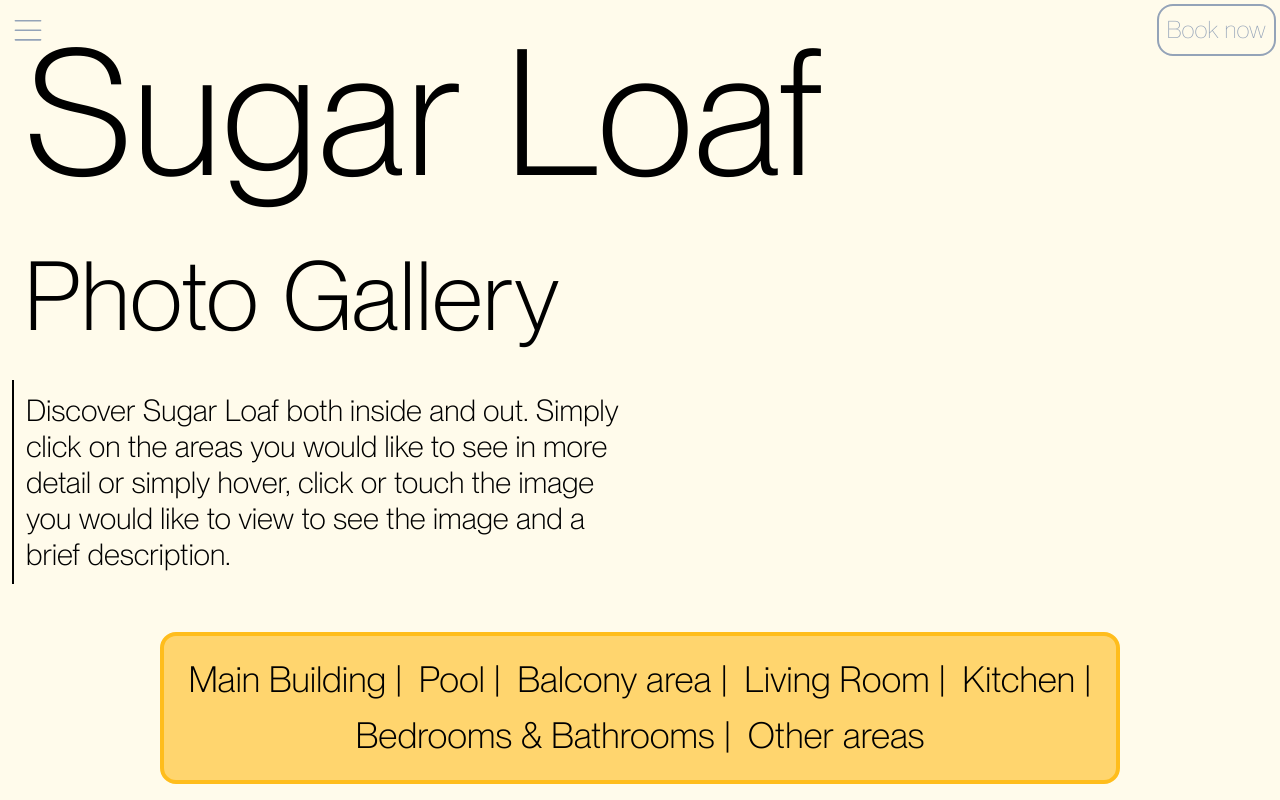
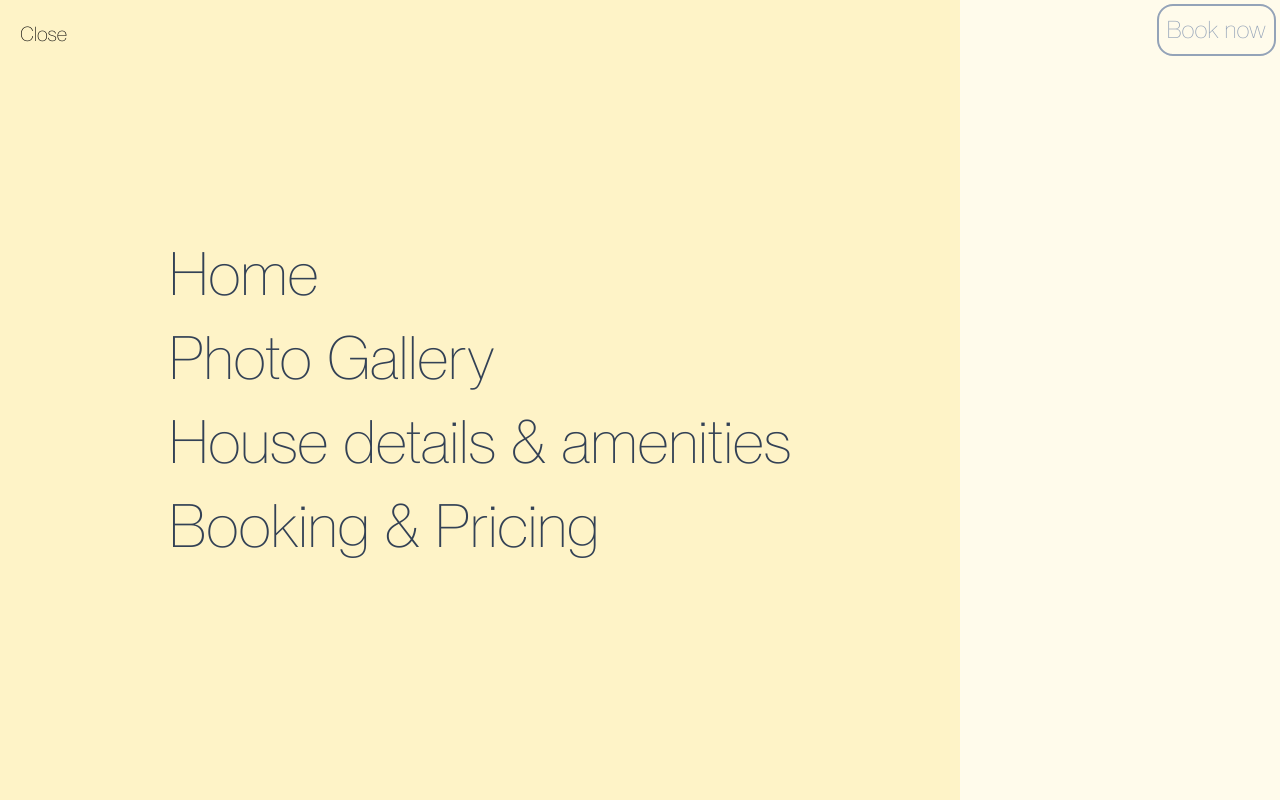
Before and after one commit to Peggy535/SugarLoaf, a Nuxt app: page /gallery in a window 1280 px wide. Both pictures are taken after a click on the icon 28 px from the left and 30 px from the top of the page. Shown: the top 800 px of the page. Built offline with nearby package versions, Linux system fonts and the light colour scheme.

Commit message:
Menu opening and closing using gsap done

```diff
--- a/components/nav.vue
+++ b/components/nav.vue
@@ -1,13 +1,80 @@
 <script setup>
 import { gsap } from "gsap";
+import { CSSPlugin } from "gsap/CSSPlugin";
 import MenuIcon from "./menuIcon.vue";
+
+onMounted(() => {
+  gsap.registerPlugin(CSSPlugin);
+  gsap.set(".menu", { autoAlpha: 0, xPercent: -100 });
+});
+const openMenu = () => {
+  gsap.registerPlugin(CSSPlugin);
+  gsap.fromTo(
+    ".menu",
+    { autoAlpha: 1, xPercent: -100 },
+    { xPercent: 0, duration: 1, ease: "expo.inOut" }
+  );
+};
+const closeMenu = () => {
+  gsap.to(".menu", {
+    xPercent: -100,
+    duration: 1,
+    autoAlpha: 0,
+    ease: "expo.inOut",
+  });
+};
 </script>
 
 <template>
   <div
+    class="fixed z-40 h-screen w-3/4 bg-amber-100 flex flex-col place-content-center invisible menu font-NeueMontrealThin"
+  >
+    <span class="absolute top-5 left-5" @click="closeMenu">
+      <h1
+        class="text-xl  transition delay-50 ease-in-out duration-700 hover:text-amber-500"
+      >
+        Close
+      </h1>
+    </span>
+    <div class="flex mx-auto">
+      <ul class="text-slate-700 text-3xl sm:text-4xl md:text-5xl lg:text-6xl">
+        <NuxtLink to="/">
+          <li
+            class="m-2 p-2 transition delay-50 ease-in-out duration-700 hover:text-amber-500"
+          >
+            Home
+          </li>
+        </NuxtLink>
+        <span></span>
+        <NuxtLink to="/gallery">
+          <li
+            class="m-2 p-2 transition delay-50 ease-in-out duration-700 hover:text-amber-500"
+          >
+            Photo Gallery
+          </li>
+        </NuxtLink>
+        <NuxtLink to="/housedetails">
+          <li
+            class="m-2 p-2 transition delay-50 ease-in-out duration-700 hover:text-amber-500"
+          >
+            House details & amenities
+          </li>
+        </NuxtLink>
+        <NuxtLink to="/booking">
+          <li
+            class="m-2 p-2 transition delay-50 ease-in-out duration-700 hover:text-amber-500"
+          >
+            Booking & Pricing
+          </li>
+        </NuxtLink>
+      </ul>
+    </div>
+  </div>
+
+  <div
     class="fixed w-full flex flex-row place-content-between items-center z-30 font-NeueMontrealThin"
   >
-    <MenuIcon class="w-10 sm:w-12 md:w-14" />
+    <MenuIcon class="w-10 sm:w-12 md:w-14" @click="openMenu" />
     <span class="m-1"
       ><NuxtLink
         to="https://www.admiralmanagementservices.com/sugarloaf"
--- a/pages/gallery.vue
+++ b/pages/gallery.vue
@@ -221,7 +221,7 @@ onMounted(() => {
 
 <template>
   <div class="font-NeueMontrealLight">
-    <section class="relative h-fit w-screen bg-amber-50">
+    <section class="relative flex flex-col h-screen w-screen bg-amber-50 place-content-end">
       <div class="flex flex-col">
         <h1 class="text-6xl md:text-8xl xl:text-11xl m-1 sm:m-3 sm:p-3 my-20">
           Sugar Loaf
@@ -236,47 +236,6 @@ onMounted(() => {
           would like to see in more detail or simply hover, click or touch the
           image you would like to view to see the image and a brief description.
         </p>
-        <ul
-          class="text-xl sm:text-2xl md:text-3xl xl:text-4xl sm:flex-row mb-3 sm:mb-6 w-3/4 mx-auto text-center bg-brand-yellow bg-opacity-60 rounded-2xl border-4 border-brand-yellow cursor-crosshair"
-        >
-          <div class="my-2 py-2">
-            <li
-              class="m-1 p-1 sm:inline-block transition ease-in-out duration-300 delay-50 hover:text-white pointer-events-auto"
-            >
-              Main Building |
-            </li>
-            <li
-              class="m-1 p-1 sm:inline-block transition ease-in-out duration-300 delay-50 hover:text-white pointer-events-auto"
-            >
-              Pool |
-            </li>
-            <li
-              class="m-1 p-1 sm:inline-block transition ease-in-out duration-300 delay-50 hover:text-white pointer-events-auto"
-            >
-              Balcony area |
-            </li>
-            <li
-              class="m-1 p-1 sm:inline-block transition ease-in-out duration-300 delay-50 hover:text-white pointer-events-auto"
-            >
-              Living Room |
-            </li>
-            <li
-              class="m-1 p-1 sm:inline-block transition ease-in-out duration-300 delay-50 hover:text-white pointer-events-auto"
-            >
-              Kitchen |
-            </li>
-            <li
-              class="m-1 p-1 sm:inline-block transition ease-in-out duration-300 delay-50 hover:text-white pointer-events-auto"
-            >
-              Bedrooms & Bathrooms |
-            </li>
-            <li
-              class="m-1 p-1 sm:inline-block transition ease-in-out duration-300 delay-50 hover:text-white pointer-events-auto"
-            >
-              Other areas
-            </li>
-          </div>
-        </ul>
       </div>
 
     </section>
--- a/pages/index.vue
+++ b/pages/index.vue
@@ -39,9 +39,6 @@ onMounted(() => {
         poster="https://res.cloudinary.com/peggy-co/video/upload/c_fit,q_auto,w_1024/v1663840583/SugarLoaf/antigua_sea_qof8pg.webp"
       ></video>
     </section>
-    <!-- <div class="menupanel absolute top-0 h-screen w-3/4 z-50 bg-amber-400 invisible">
-      <h1 class="text-9xl">This is the menu area</h1>
-    </div> -->
     <!-- Landing title -->
     <section class="relative h-screen w-full bg-amber-500 bg-opacity-20 z-20">
       <!-- Landing Page text -->
```
